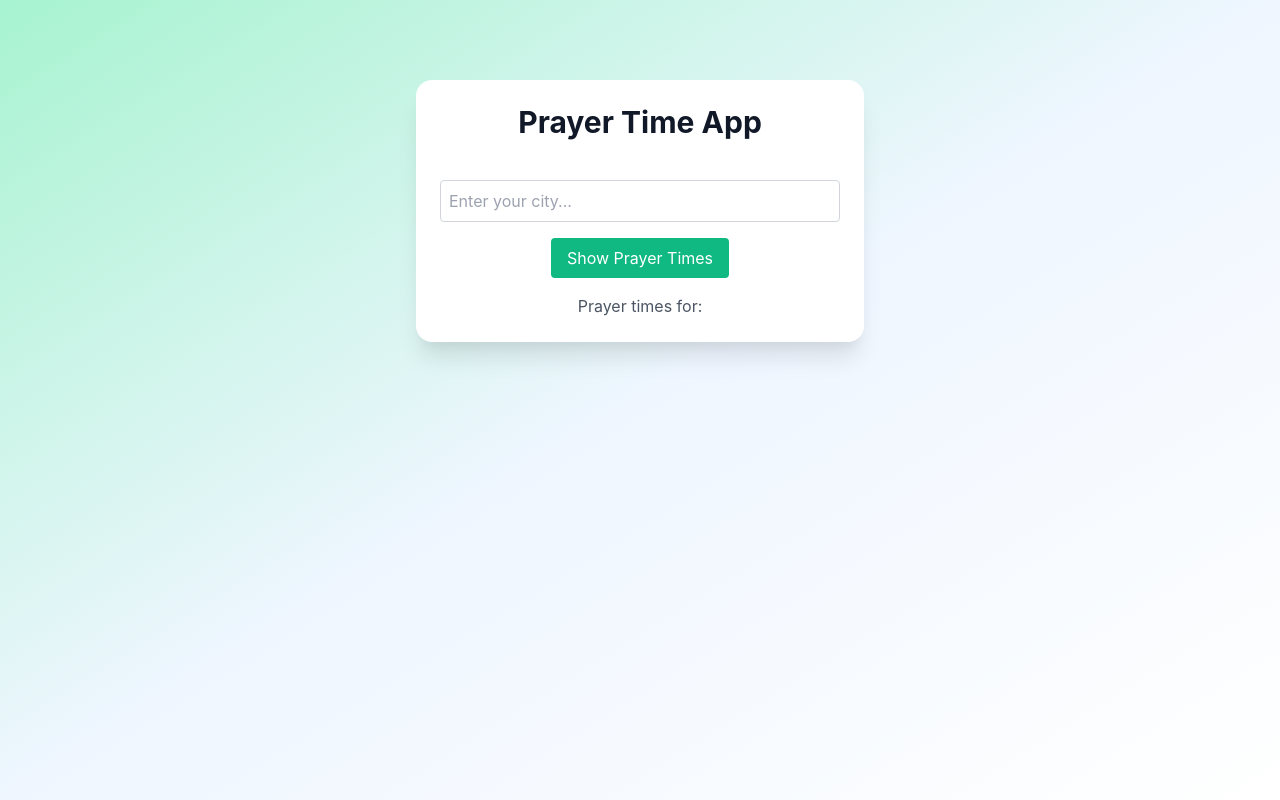
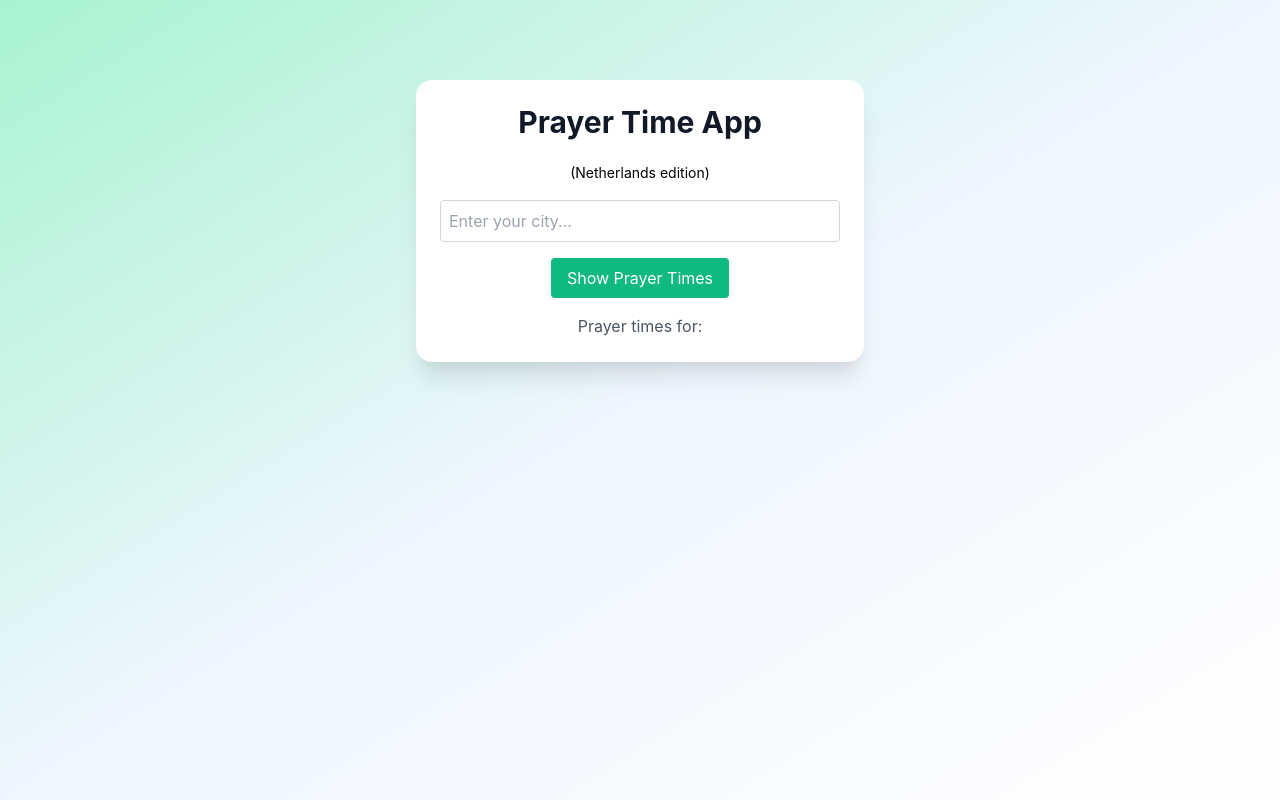
Before and after one commit to N-amer/Prayer-Time-App, a React (Create React App) app in the folder prayer-time-app/: page / in a window 1280 px wide. Built offline with nearby package versions, Linux system fonts and the light colour scheme.

Commit message:
edition added

```diff
--- a/prayer-time-app/src/App.js
+++ b/prayer-time-app/src/App.js
@@ -56,13 +56,17 @@
     // background  color to  bg-gradient-to-br from-green-100 via-blue-50 to-white
     <div className="min-h-screen bg-gradient-to-br from-green-200 via-blue-50 to-white px-4 py-20">
       <div className="max-w-md mx-auto p-6 bg-white rounded-2xl shadow-xl text-center">
-        <h1 className="text-3xl font-bold text-gray-900 mb-10">Prayer Time App</h1>
+         {/* zorg ervoor dat de h1 en span onder elkaar staan */}
+        <h1 className="text-3xl font-bold text-gray-900 mb-5">
+          Prayer Time App
+        </h1>
+        <span className="text-sm">(Netherlands edition)</span>
 
         <input
           type="text"
           placeholder="Enter your city..."
           value={city}
-          className="w-full p-2 border border-gray-300 mb-4 rounded focus:outline-none focus:ring-2 focus:ring-blue-500"
+          className="w-full p-2 border border-gray-300 my-4 rounded focus:outline-none focus:ring-2 focus:ring-blue-500"
 
 
           onChange={(e) => {
```
